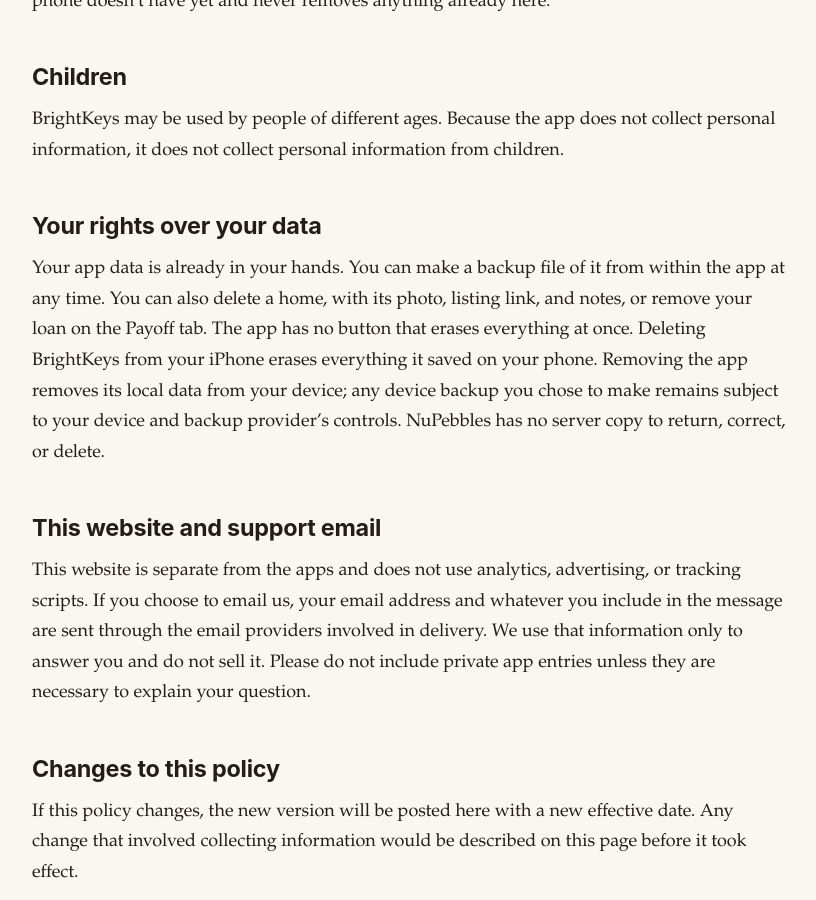
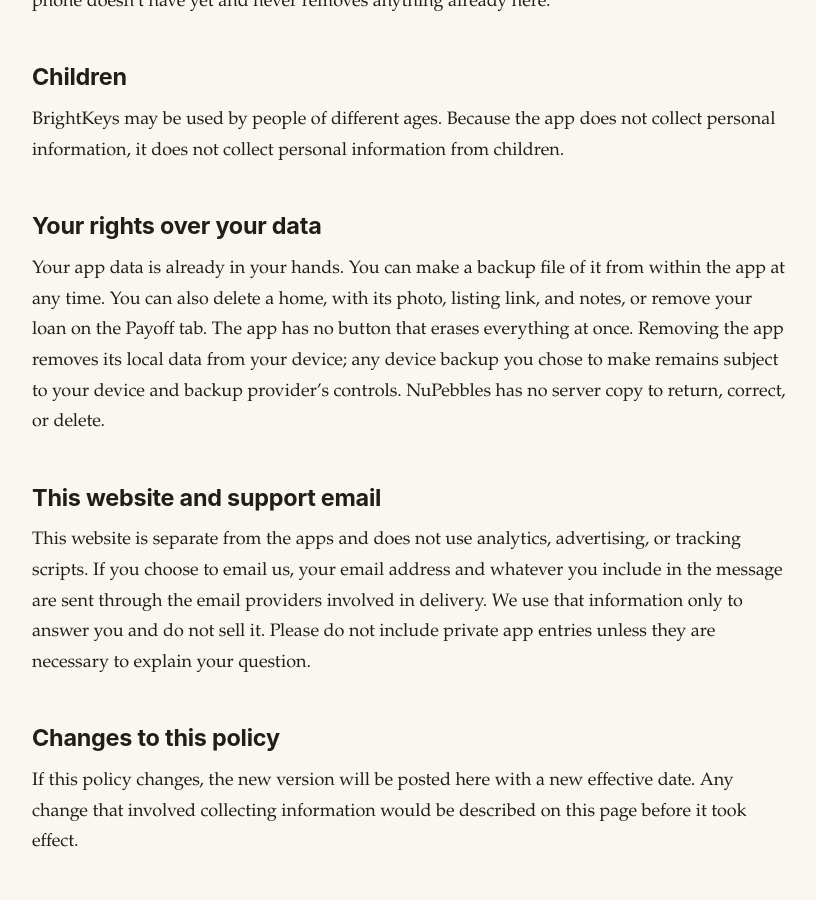
Before and after one commit to beccapearl/nupebbles, a Jekyll site: the page built from apps/brightkeys/privacy.md, in a window 1280 px wide and 900 px high, scrolled down 2226 px. Shown: the whole window, without its empty margins (230-1046 px from the left). Built offline with Jekyll 4.4.1, drawn with Linux system fonts in a browser that asks for light colours.

Commit message:
BrightKeys privacy: drop repeated erase sentence
Co-Authored-By: Claude Opus 5.5 <noreply@anthropic.com>

```diff
--- a/_data/apps/brightkeys.yml
+++ b/_data/apps/brightkeys.yml
@@ -9,7 +9,7 @@ accent: "#1F3A5F"
 stores: your homes with their names, photos, listing links, and notes, your "What can I afford?" answers, your rent now, your loan on the Payoff tab, and your settings
 makes_files: true
 files_text: Only when you deliberately send it. BrightKeys makes one kind of file, a backup file with everything you saved in the app, and only when you tap “Make a backup file.” Your phone then asks where the file goes, and you pick the place. We never see it and never receive a copy.
-rights_text: You can make a backup file of it from within the app at any time. You can also delete a home, with its photo, listing link, and notes, or remove your loan on the Payoff tab. The app has no button that erases everything at once. Deleting BrightKeys from your iPhone erases everything it saved on your phone.
+rights_text: You can make a backup file of it from within the app at any time. You can also delete a home, with its photo, listing link, and notes, or remove your loan on the Payoff tab. The app has no button that erases everything at once.
 has_reminders: false
 has_purchases: true
 collects_nothing: true
```
